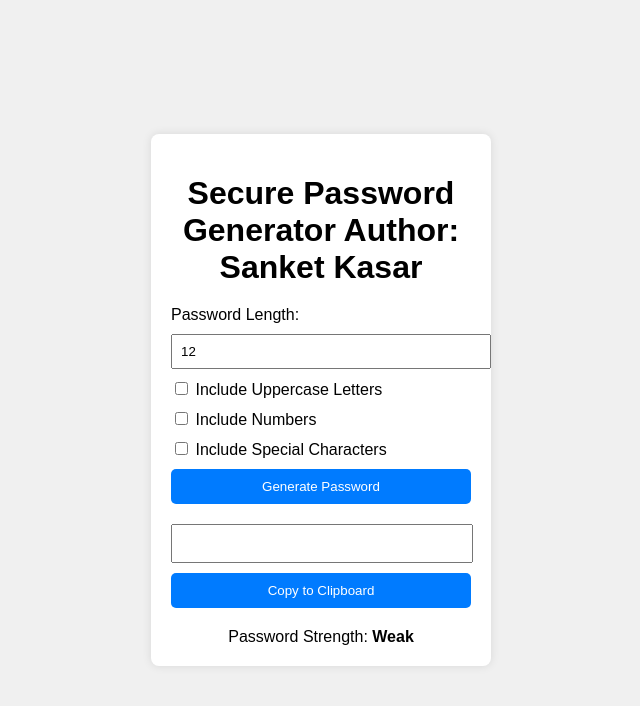
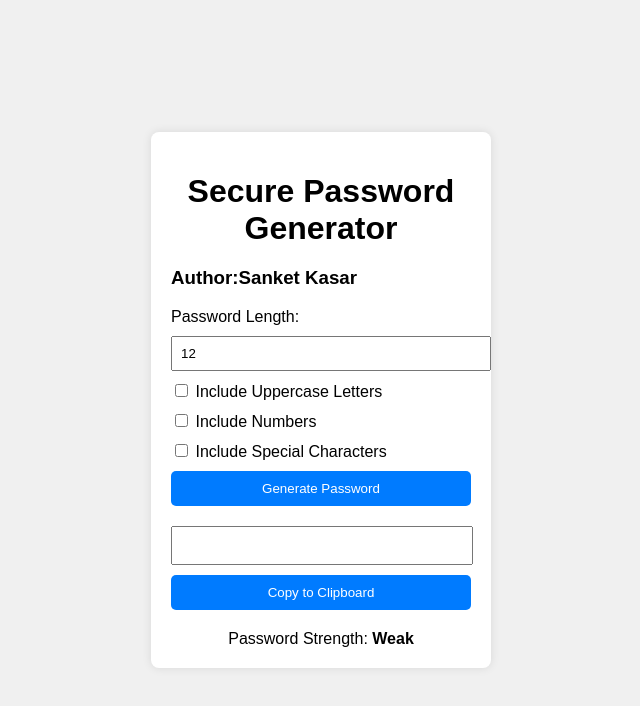
Before and after one commit to TechWithSanket/Idol_Project_pwd_gen, a plain HTML site: page index.html in a window 1280 px wide. Shown: the whole page, without its empty margins (319-959 px from the left). Drawn offline with Linux system fonts and the light colour scheme.

Commit message:
Update index.html

```diff
--- a/index.html
+++ b/index.html
@@ -8,8 +8,9 @@
 </head>
 <body>
     <div class="container">
-        <h1>Secure Password Generator
-        Author: Sanket Kasar </h1>
+        <h1>Secure Password Generator</h1>
+        <h3>Author:Sanket Kasar</h3>
+
         <div class="settings">
             <label for="length">Password Length:</label>
             <input type="number" id="length" min="8" max="128" value="12">
```
